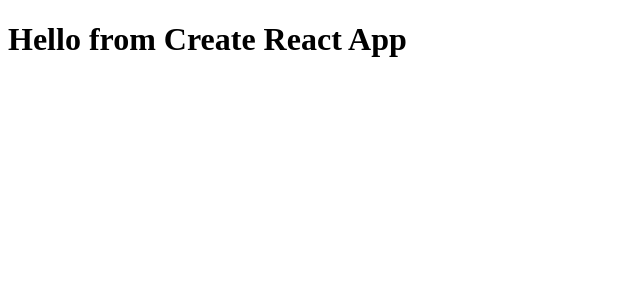
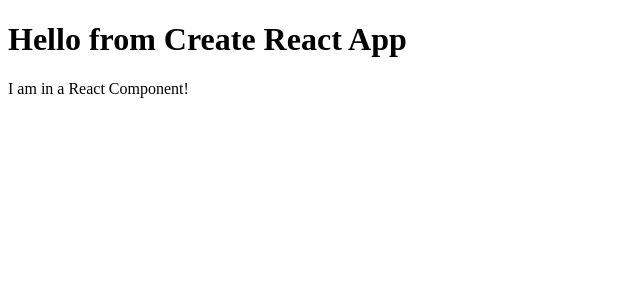
Before and after one commit to Alexr16/React-tutorial, a React (Create React App) app: page / in a window 1280 px wide. Shown: the top 300 px of the page, without its empty margins (0-640 px from the left). Built offline with nearby package versions, Linux system fonts and the light colour scheme.

Commit message:
Render React component

```diff
--- a/src/components/TodoContainer.js
+++ b/src/components/TodoContainer.js
@@ -0,0 +1,14 @@
+import React, { PureComponent } from 'react';
+
+class TodoContainer extends PureComponent {
+  render() {
+    return (
+      <div>
+        <h1>Hello from Create React App</h1>
+        <p>I am in a React Component!</p>
+      </div>
+    );
+  }
+}
+
+export default TodoContainer;
--- a/src/index.js
+++ b/src/index.js
@@ -1,6 +1,11 @@
 import React from 'react';
 import ReactDOM from 'react-dom';
 
-const element = <h1>Hello from Create React App</h1>;
+import TodoContainer from './components/TodoContainer';
 
-ReactDOM.render(element, document.getElementById('root'));
+ReactDOM.render(
+  <React.StrictMode>
+    <TodoContainer />
+  </React.StrictMode>,
+  document.getElementById('root'),
+);
```
